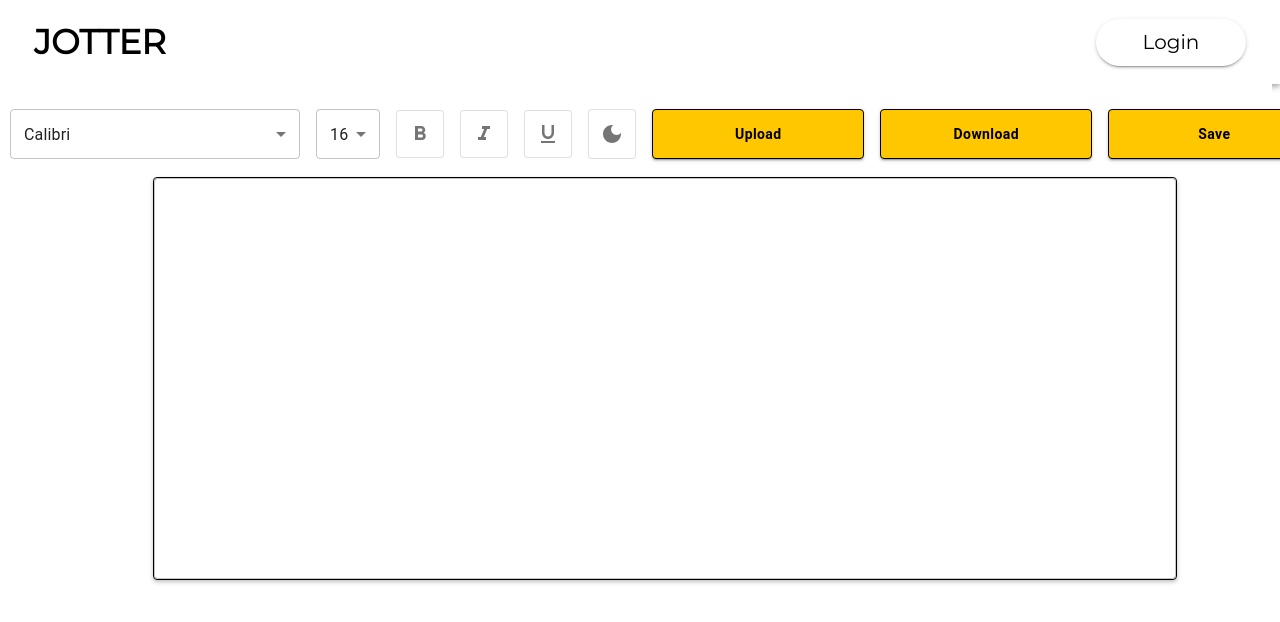
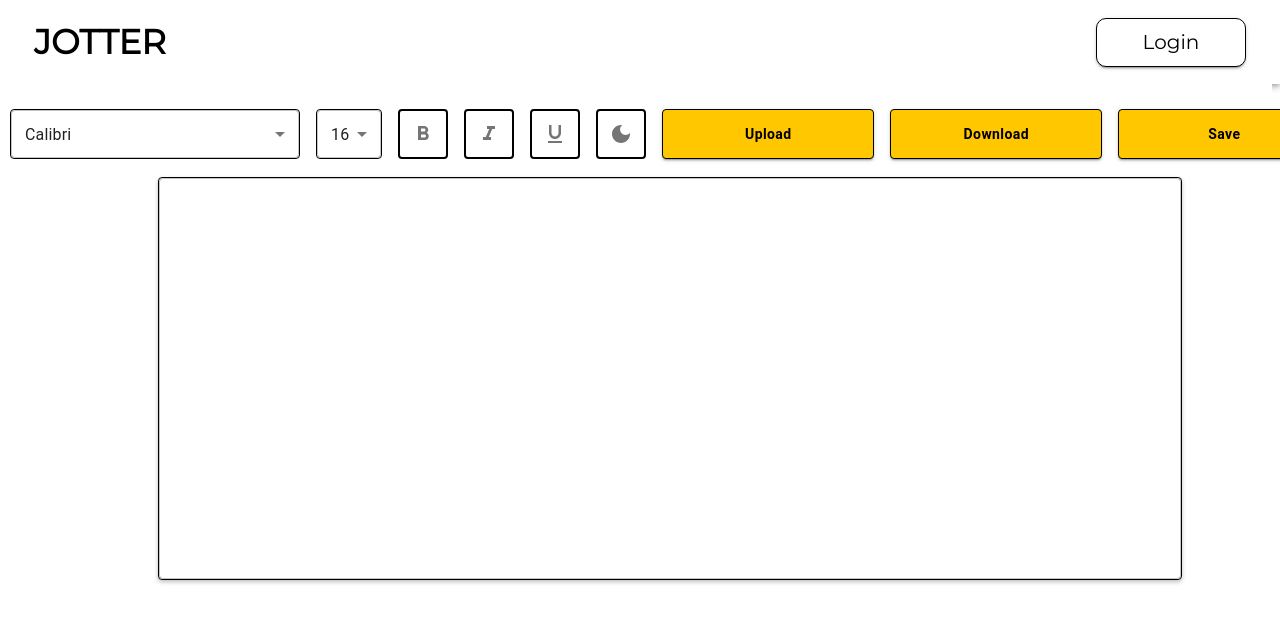
Before and after one commit to CS455-Jotter/Jotter, a Next.js app in the folder jotter-frontend/: page / in a window 1280 px wide. Shown: the top 622 px of the page. Built offline with nearby package versions, Linux system fonts and the light colour scheme.

Commit message:
Fix border color and style

```diff
--- a/jotter-frontend/src/components/TextEditor/TextEditor.tsx
+++ b/jotter-frontend/src/components/TextEditor/TextEditor.tsx
@@ -64,6 +64,7 @@ function TextEditor() {
                 backgroundColor: colorPalette.white,
                 width: '290px',
                 height: '50px',
+                border: '1px solid black',
               }}
             >
               <MenuItem value="Calibri">Calibri</MenuItem>
@@ -80,6 +81,7 @@ function TextEditor() {
               style={{
                 backgroundColor: colorPalette.white,
                 height: '50px',
+                border: '1px solid black',
               }}
             >
               <MenuItem value={10}>10</MenuItem>
@@ -96,7 +98,10 @@ function TextEditor() {
               onChange={() => {
                 setIsBold(!isBold);
               }}
-              style={{ backgroundColor: isBold ? colorPalette.grey : colorPalette.white }}
+              style={{
+                backgroundColor: isBold ? colorPalette.grey : colorPalette.white,
+                border: '2px solid black',
+              }}
             >
               <FormatBoldIcon />
             </ToggleButton>
@@ -106,7 +111,10 @@ function TextEditor() {
               onChange={() => {
                 setIsItalic(!isItalic);
               }}
-              style={{ backgroundColor: isItalic ? colorPalette.grey : colorPalette.white }}
+              style={{
+                backgroundColor: isItalic ? colorPalette.grey : colorPalette.white,
+                border: '2px solid black',
+              }}
             >
               <FormatItalicIcon />
             </ToggleButton>
@@ -116,7 +124,10 @@ function TextEditor() {
               onChange={() => {
                 setIsUnderlined(!isUnderlined);
               }}
-              style={{ backgroundColor: isUnderlined ? colorPalette.grey : colorPalette.white }}
+              style={{
+                backgroundColor: isUnderlined ? colorPalette.grey : colorPalette.white,
+                border: '2px solid black',
+              }}
             >
               <FormatUnderlinedIcon />
             </ToggleButton>
@@ -126,7 +137,11 @@ function TextEditor() {
               onChange={() => {
                 setIsDark(!isDark);
               }}
-              style={{ backgroundColor: colorPalette.white, height: '50px' }}
+              style={{
+                backgroundColor: colorPalette.white,
+                height: '50px',
+                border: '2px solid black',
+              }}
             >
               <Box sx={{ overflow: 'hidden' }} ref={containerRef}>
                 <Slide
--- a/jotter-frontend/src/components/TopBar/TopBar.tsx
+++ b/jotter-frontend/src/components/TopBar/TopBar.tsx
@@ -81,7 +81,8 @@ function TopBar() {
                     backgroundColor: colorPalette.white,
                     width: '150px',
                     color: 'black',
-                    borderRadius: '40px',
+                    border: '1px solid black',
+                    borderRadius: '10px',
                     ':hover': {
                       bgcolor: colorPalette.white,
                       color: 'black',
```
